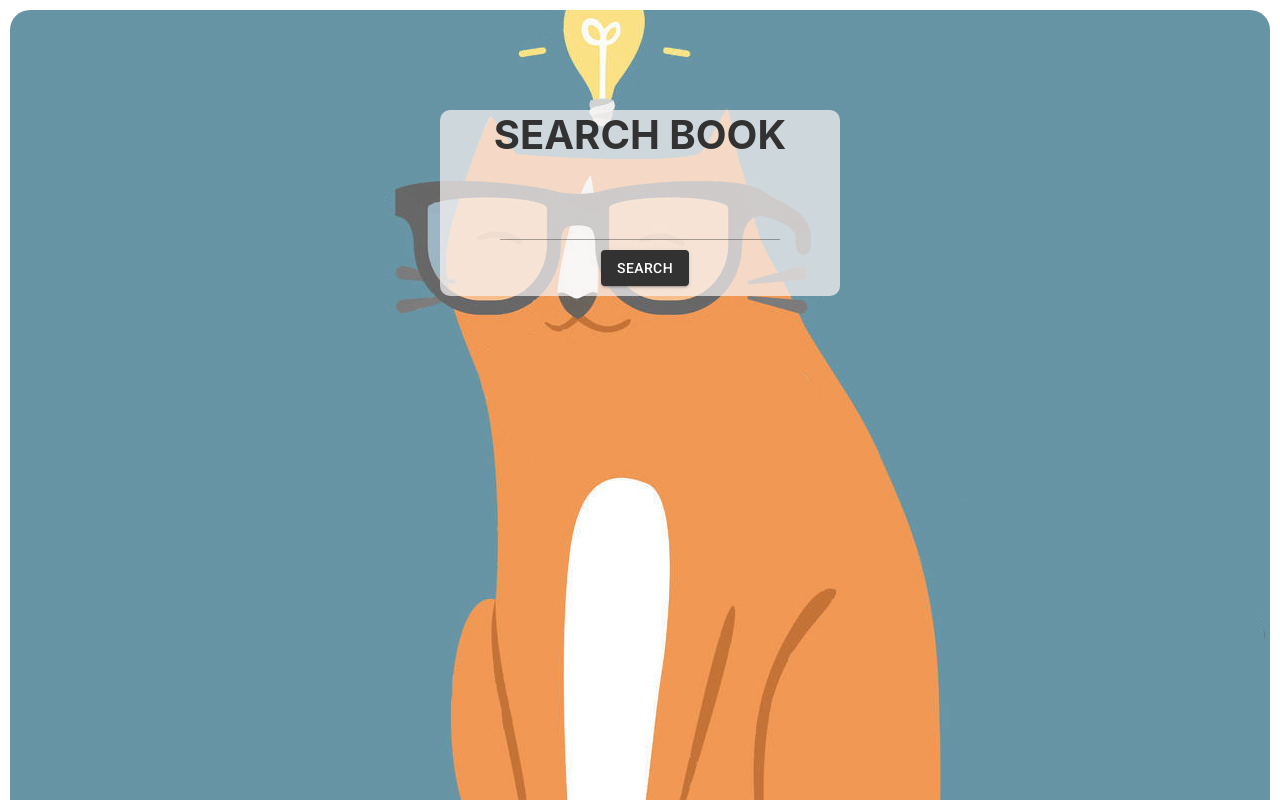
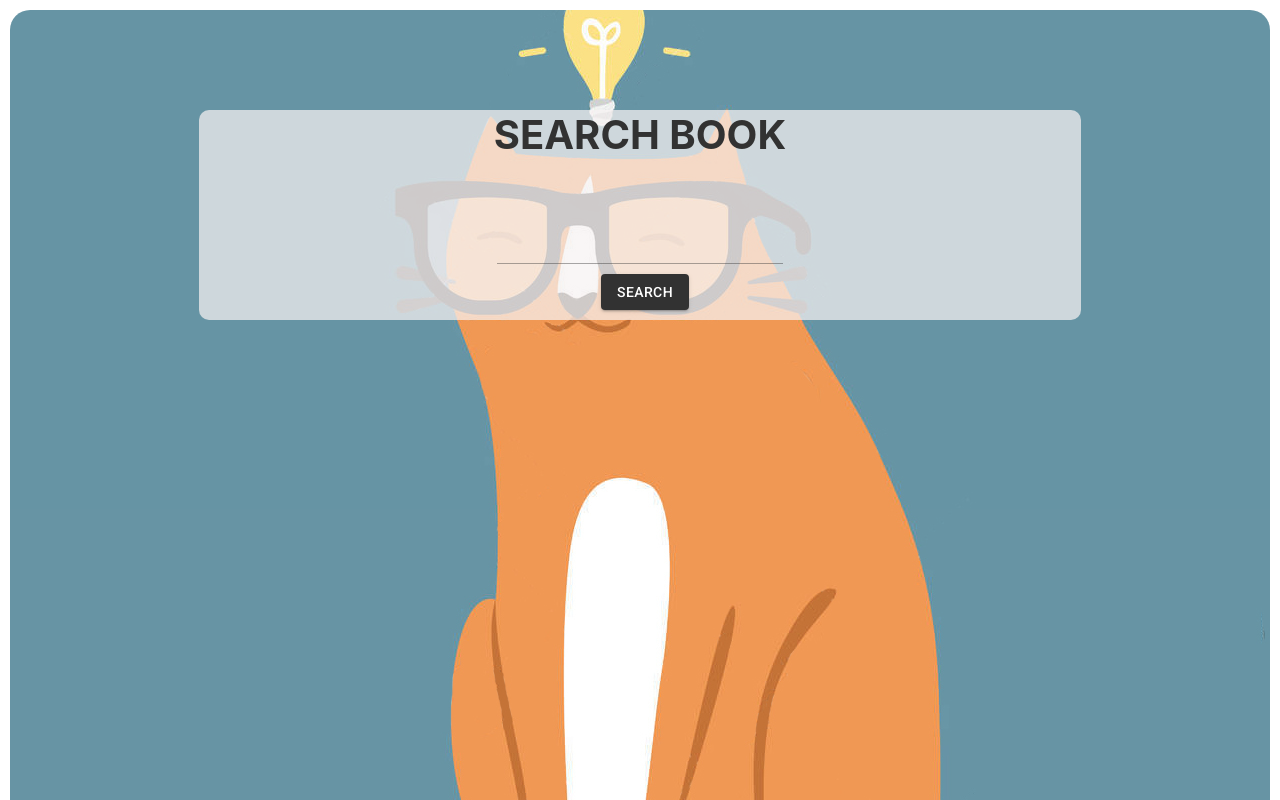
Before and after one commit to jorgelgf/gbook, a React (Create React App) app: page / in a window 1280 px wide. Shown: the top 800 px of the page. Built offline with nearby package versions, Linux system fonts and the light colour scheme.

Commit message:
Opacity corretion

```diff
--- a/src/components/Find/Find.js
+++ b/src/components/Find/Find.js
@@ -114,7 +114,7 @@ const OpacityDiv = styled.div`
   margin: auto;
   margin-top: 100px;
   border-radius: 10px;
-  width: 400px;
+  width: 70%;
   margin-bottom: 10px;
 
   @media (max-width: 400px) {
```
